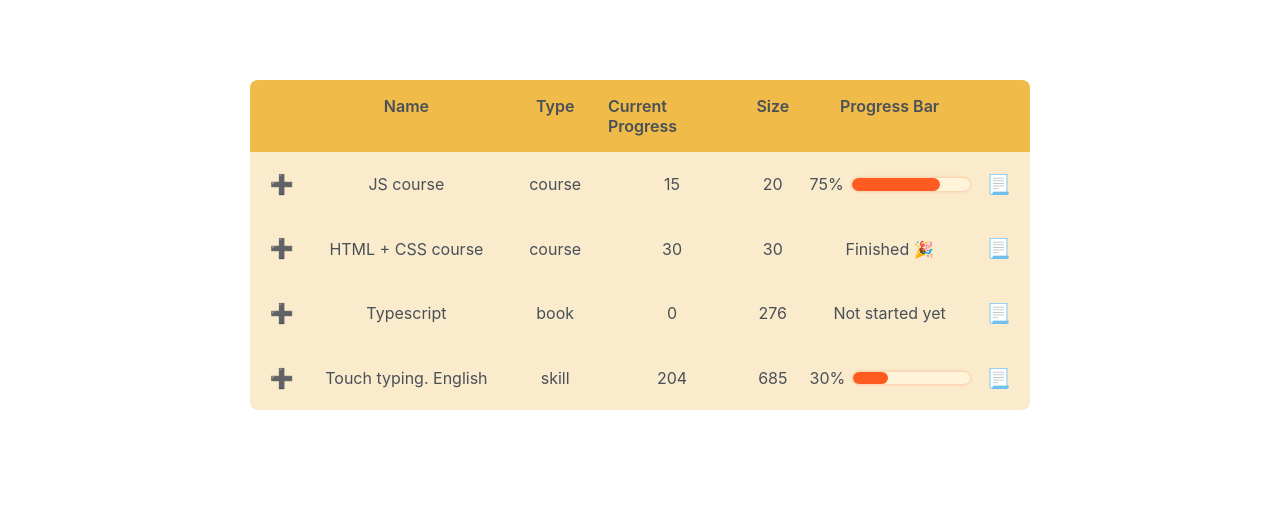
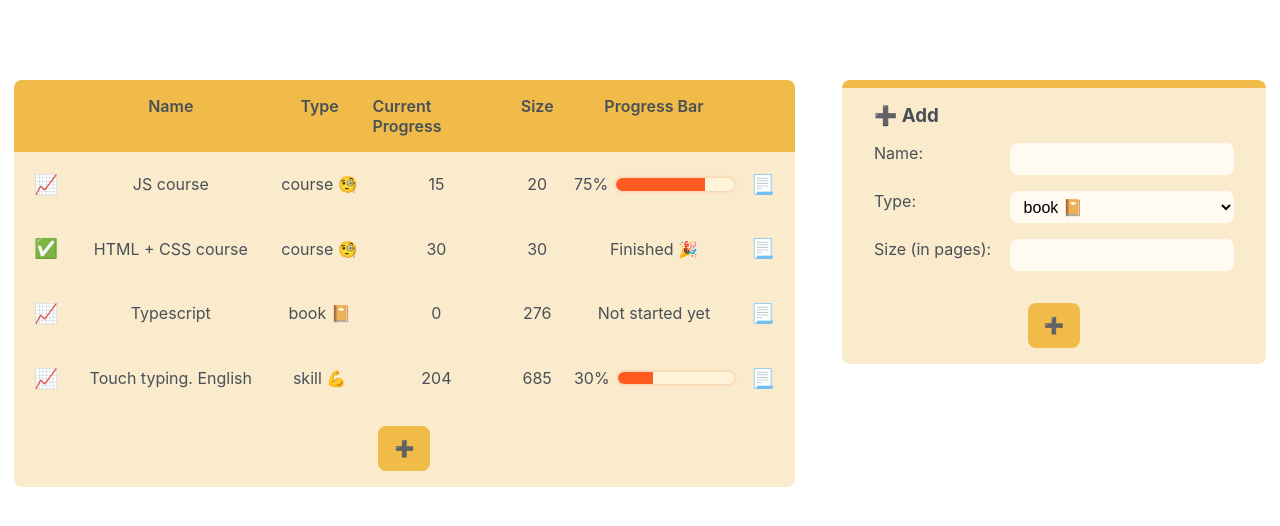
Before and after one commit to CreepyTeabag/Track-Your-Progress, a React (Create React App) app: page / in a window 1280 px wide. Shown: the top 526 px of the page. Built offline with nearby package versions, Linux system fonts and the light colour scheme; the HTML template or start-up script is replaced by a standard one.

Commit message:
History & update functionality, "add new" block

```diff
--- a/src/App.js
+++ b/src/App.js
@@ -4,14 +4,16 @@ import logo from "./logo.svg";
 const initialSkills = [
   {
     name: "JS course",
-    type: "course",
+    type: "course 🧐",
+    counterWord: "lecture",
     currentProgress: 15,
     size: 20,
     history: [{ date: "2023-12-14T16:31:09.477Z", progress: 10 }],
   },
   {
     name: "HTML + CSS course",
-    type: "course",
+    type: "course 🧐",
+    counterWord: "lecture",
     currentProgress: 30,
     size: 30,
     history: [
@@ -21,37 +23,129 @@ const initialSkills = [
   },
   {
     name: "Typescript",
-    type: "book",
+    type: "book 📔",
+    counterWord: "page",
     currentProgress: 0,
     size: 276,
     history: [],
   },
   {
     name: "Touch typing. English",
-    type: "skill",
+    type: "skill 💪",
+    counterWord: "level",
     currentProgress: 204,
     size: 685,
     history: [{ date: "2023-12-14T16:31:09.477Z", progress: 204 }],
   },
 ];
 
+const initialTypes = [
+  { typeName: "book 📔", counterWord: "page" },
+  { typeName: "course 🧐", counterWord: "lecture" },
+  { typeName: "skill 💪", counterWord: "level" },
+];
+
 function App() {
+  const [skills, setSkills] = useState(initialSkills);
+  const [types, setTypes] = useState(initialTypes);
   const [showUpdate, setShowUpdate] = useState(false);
   const [showHistory, setShowHistory] = useState(false);
   const [curSkill, setCurSkill] = useState(null);
 
   function handleShowUpdate(skill) {
+    setShowHistory(false);
+    if (curSkill === null || curSkill.name !== skill.name) {
       setCurSkill(skill);
       setShowUpdate(true);
+    } else {
+      setShowUpdate((open) => !open);
+    }
   }
 
   function handleShowHistory(skill) {
+    setShowUpdate(false);
+    if (curSkill === null || curSkill.name !== skill.name) {
       setCurSkill(skill);
       setShowHistory(true);
+    } else {
+      setShowHistory((open) => !open);
+    }
+  }
+
+  function handleUpdate(update) {
+    if (update <= curSkill.currentProgress) {
+      alert(
+        `You can't set progress below its current value (${curSkill.counterWord} ${curSkill.currentProgress})`
+      );
+      return;
+    }
+    const date = new Date();
+    setSkills(
+      skills.map((skill) =>
+        skill.name === curSkill.name
+          ? {
+              ...skill,
+              currentProgress: update,
+              history: [...skill.history, { date: date, progress: update }],
+            }
+          : skill
+      )
+    );
+    setCurSkill(null);
+    setShowUpdate(false);
+    setShowHistory(false);
   }
 
   return (
     <div className="App">
+      <Table
+        skills={skills}
+        handleShowUpdate={handleShowUpdate}
+        handleShowHistory={handleShowHistory}
+      />
+      {showUpdate && <Update skill={curSkill} onUpdate={handleUpdate} />}
+      {showHistory && (
+        <History skill={curSkill} onShowHistory={handleShowHistory} />
+      )}
+      <NewSkill types={types} />
+    </div>
+  );
+}
+
+function AddButton() {
+  return (
+    <div className="add-skill">
+      <button className="button-big">➕</button>
+    </div>
+  );
+}
+
+function NewSkill({ types }) {
+  return (
+    <div className="table">
+      <form className="new-skill">
+        <h3>➕ Add</h3>
+
+        <label>Name:</label>
+        <input type="text" className="input" />
+
+        <label>Type:</label>
+        <select className="input">
+          {types.map((type) => (
+            <option>{type.typeName}</option>
+          ))}
+        </select>
+
+        <label>Size (in pages):</label>
+        <input type="text" className="input" />
+      </form>
+      <AddButton />
+    </div>
+  );
+}
+
+function Table({ skills, handleShowUpdate, handleShowHistory }) {
+  return (
     <div className="table">
       <div className="header">
         <p> </p>
@@ -62,28 +156,36 @@ function App() {
         <p>Progress Bar</p>
         <p> </p>
       </div>
-        {initialSkills.map((skill) => (
+      {skills.map((skill) => (
         <Skill
+          key={skill.name}
           skill={skill}
           onShowUpdate={handleShowUpdate}
           onShowHistory={handleShowHistory}
         />
       ))}
-      </div>
-      {showUpdate && <Update name={curSkill.name} />}
-      {showHistory && <History skill={curSkill} />}
+      <AddButton />
     </div>
   );
 }
 
 function Skill({ skill, onShowUpdate, onShowHistory }) {
-  const percentage = Math.round((skill.currentProgress / skill.size) * 100);
+  let percentage = (skill.currentProgress / skill.size) * 100;
+  if (percentage > 100) percentage = 100;
+  if (percentage > 0 && percentage < 1) percentage = 1;
+  else percentage = Math.round(percentage);
   return (
     <ul className="line">
       <li>
+        {percentage < 100 ? (
           <button className="button-small" onClick={() => onShowUpdate(skill)}>
-          ➕
+            📈
           </button>
+        ) : (
+          <button className="button-small" disabled>
+            ✅
+          </button>
+        )}
       </li>
       <li>{skill.name}</li>
       <li>{skill.type}</li>
@@ -113,36 +215,56 @@ function Skill({ skill, onShowUpdate, onShowHistory }) {
   );
 }
 
-function Update({ name }) {
+function Update({ skill, onUpdate }) {
+  const [curProgress, setCurProgress] = useState("");
+
   return (
-    <form className="update">
-      <h3>Update progress on {name}</h3>
+    <form
+      className="update"
+      onSubmit={(e) => {
+        e.preventDefault();
+        onUpdate(Number(curProgress));
+      }}
+    >
+      <h3>📈 Update progress on {skill.name}</h3>
 
       <label>What page are you on?</label>
-      <input type="text" className="input" />
+      <input
+        type="text"
+        className="input"
+        value={curProgress}
+        onChange={(e) => setCurProgress(e.target.value)}
+      />
 
       <button className="button-big">Update</button>
     </form>
   );
 }
 
-function History({ skill }) {
+function History({ skill, onShowHistory }) {
   return (
     <div className="history">
-      <h3>Progress history of {skill.name}</h3>
+      <h3>📃 Progress history of {skill.name}</h3>
 
-      {skill.history.map((day) => (
-        <div className="day">
-          <div className="date">
-            {day.date}
-            {day.date}
+      {skill.history.length === 0 && <div>Nothing here yet...</div>}
+
+      {skill.history.length > 0 &&
+        skill.history.map((day, i) => {
+          const date = new Date(day.date).toLocaleDateString();
+          return (
+            <div className="day" key={`${date}_${i}`}>
+              <div className="date">{date}</div>
+              <hr />
+              <div className="amount">
+                {skill.counterWord} #{day.progress}
               </div>
-          <hr />
-          <div className="amount">{day.progress}</div>
             </div>
-      ))}
+          );
+        })}
 
-      <button className="button-big">Close</button>
+      <button className="button-big" onClick={() => onShowHistory(skill)}>
+        Close
+      </button>
     </div>
   );
 }
--- a/src/index.css
+++ b/src/index.css
@@ -29,13 +29,14 @@ body {
 
 .App {
   display: grid;
-  /* grid-template-columns: 2fr 1fr; */
+  grid-template-columns: 48.75rem 26.5rem;
   column-gap: 3rem;
 }
 
 .table,
 .update,
-.history {
+.history,
+.new-skill {
   background-color: var(--color-light);
   border-radius: 0.5rem;
   overflow: hidden;
@@ -43,10 +44,12 @@ body {
 
 .table {
   width: fit-content;
+  height: fit-content;
 }
 
 .update,
-.history {
+.history,
+.new-skill {
   display: grid;
   grid-template-columns: 14rem 8rem;
   grid-column-start: 2;
@@ -58,10 +61,14 @@ body {
   width: 26.5rem;
 }
 
-.update h3 {
+.update h3,
+.new-skill h3 {
   grid-column: span 2;
 }
 
+.new-skill {
+  grid-template-columns: 8rem 14rem;
+}
 .history {
   grid-template-columns: 1fr;
 }
@@ -160,8 +167,25 @@ body {
   cursor: pointer;
 }
 
-.button:hover {
+.button-small:hover {
   background-color: var(--color-lightest);
+}
+
+.button-small:disabled {
+  background-color: transparent;
+  color: rgba(0, 0, 0, 1);
+  cursor: unset;
+}
+
+.add-skill {
+  display: flex;
+  justify-content: center;
+  width: 100%;
+  padding: 1rem;
+}
+
+.add-skill .button-big {
+  padding: 0.8rem 1rem;
 }
 
 .progress {
@@ -171,13 +195,13 @@ body {
   margin-left: 0.5rem;
   border-radius: 100px;
   box-shadow: 0px 0px 3px 1px rgba(var(--accent-rgb), 0.2);
+  overflow: hidden;
 }
 
 .percentage {
   background-color: var(--accent);
   width: 25%;
   height: 100%;
-  border-radius: 100px;
 }
 
 .round {
```
Lines whose indentation alone changed are shown as unchanged.
